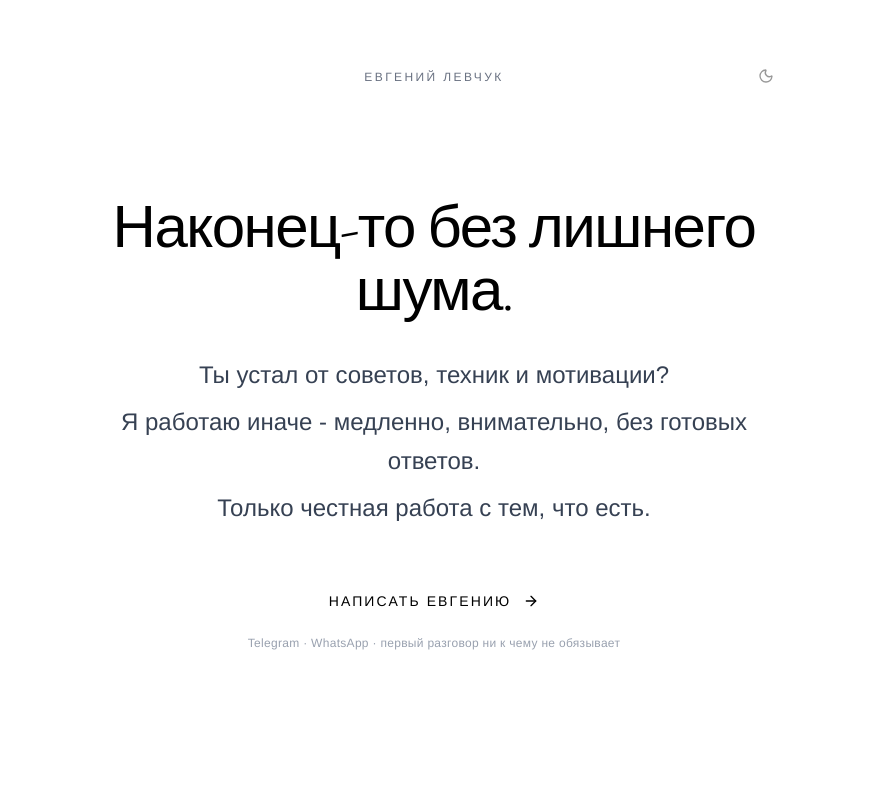
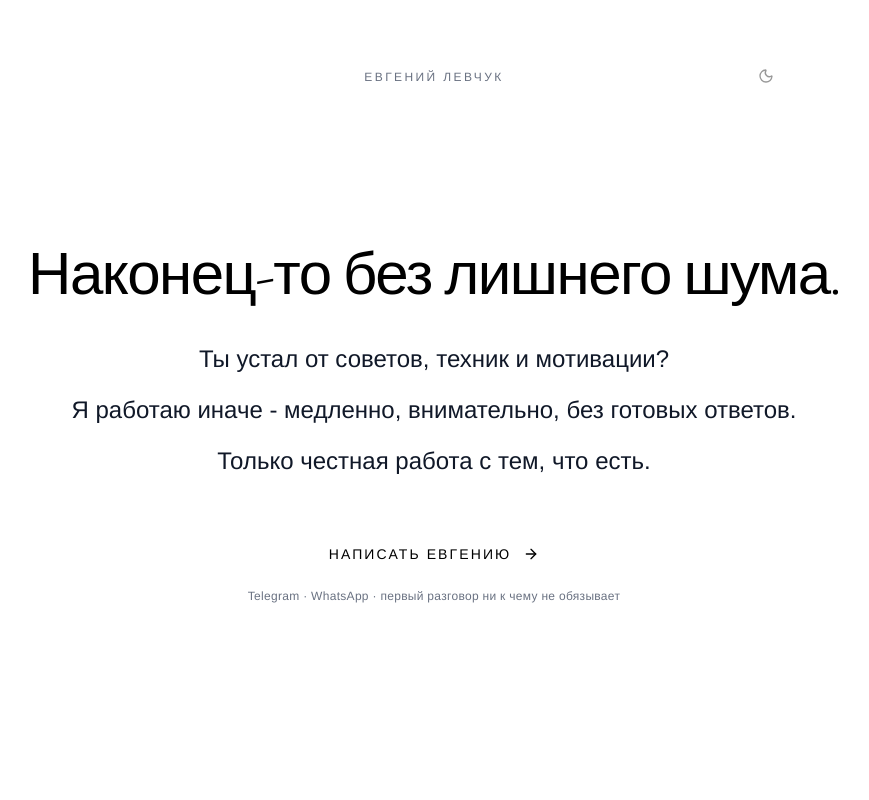
Before and after one commit to apple-kz/yevgeniy-levchuk-personal, a Next.js app: page / in a window 1280 px wide. Shown: the top 800 px of the page, without its empty margins (206-1075 px from the left). Built offline with nearby package versions, Linux system fonts and the light colour scheme.

Commit message:
feat: one-line hero text per user request

```diff
--- a/src/app/page.tsx
+++ b/src/app/page.tsx
@@ -19,12 +19,12 @@ export default function Home() {
 
       {/* BLOCK 1: HERO */}
       <section className="min-h-screen flex flex-col justify-center items-center px-8 relative -mt-32">
-        <div className="max-w-[680px] w-full">
-          <h1 className="text-4xl md:text-5xl lg:text-6xl leading-[1.05] tracking-tight mb-8 font-serif">
+        <div className="w-full max-w-[1200px] lg:w-max">
+          <h1 className="text-4xl md:text-5xl lg:text-6xl leading-[1.05] tracking-tight mb-8 font-serif text-black dark:text-white md:whitespace-nowrap">
             Наконец-то без лишнего шума.
           </h1>
 
-          <div className="text-xl md:text-2xl font-light text-gray-700 dark:text-gray-300 mb-16 space-y-2 leading-relaxed">
+          <div className="text-xl md:text-2xl font-normal text-gray-900 dark:text-gray-100 mb-16 space-y-3 leading-relaxed md:whitespace-nowrap">
             <p>Ты устал от советов, техник и мотивации?</p>
             <p>Я работаю иначе - медленно, внимательно, без готовых ответов.</p>
             <p>Только честная работа с тем, что есть.</p>
@@ -33,11 +33,11 @@ export default function Home() {
           <div className="mt-8 flex flex-col items-start md:items-center">
             <a
               href="#contact"
-              className="inline-flex items-center gap-3 text-sm tracking-[0.15em] uppercase hover:opacity-50 transition-opacity"
+              className="inline-flex items-center gap-3 text-sm tracking-[0.15em] uppercase hover:opacity-50 transition-opacity text-black dark:text-white"
             >
               Написать Евгению <ArrowRight size={16} />
             </a>
-            <p className="text-xs tracking-wide text-gray-400 mt-6 font-light">
+            <p className="text-xs tracking-wide text-gray-500 mt-6 font-medium">
               Telegram · WhatsApp · первый разговор ни к чему не обязывает
             </p>
           </div>
```
